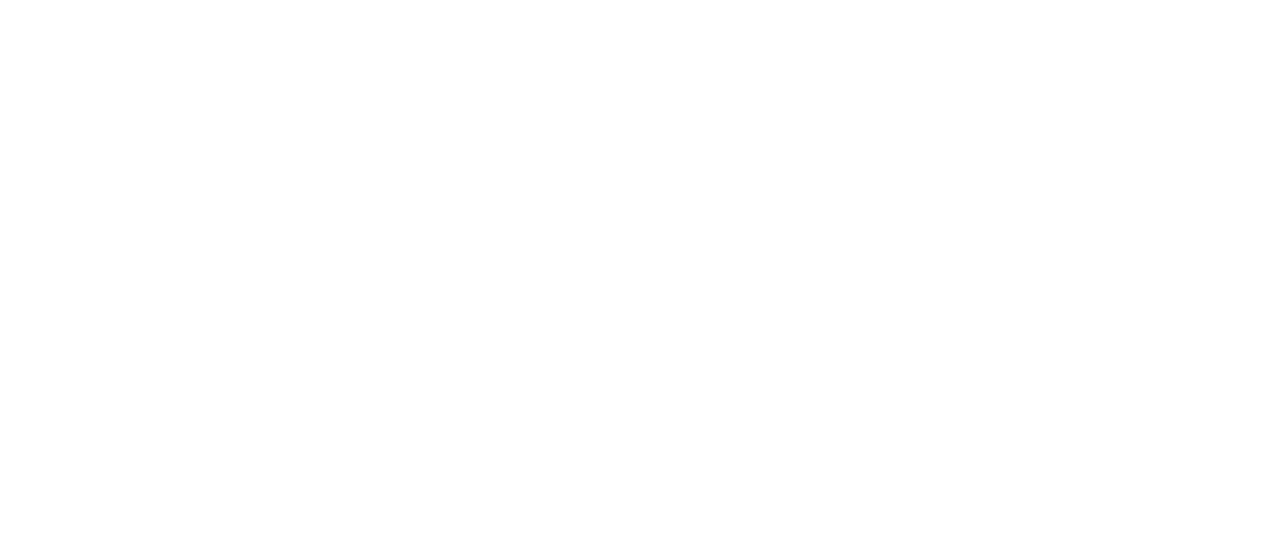
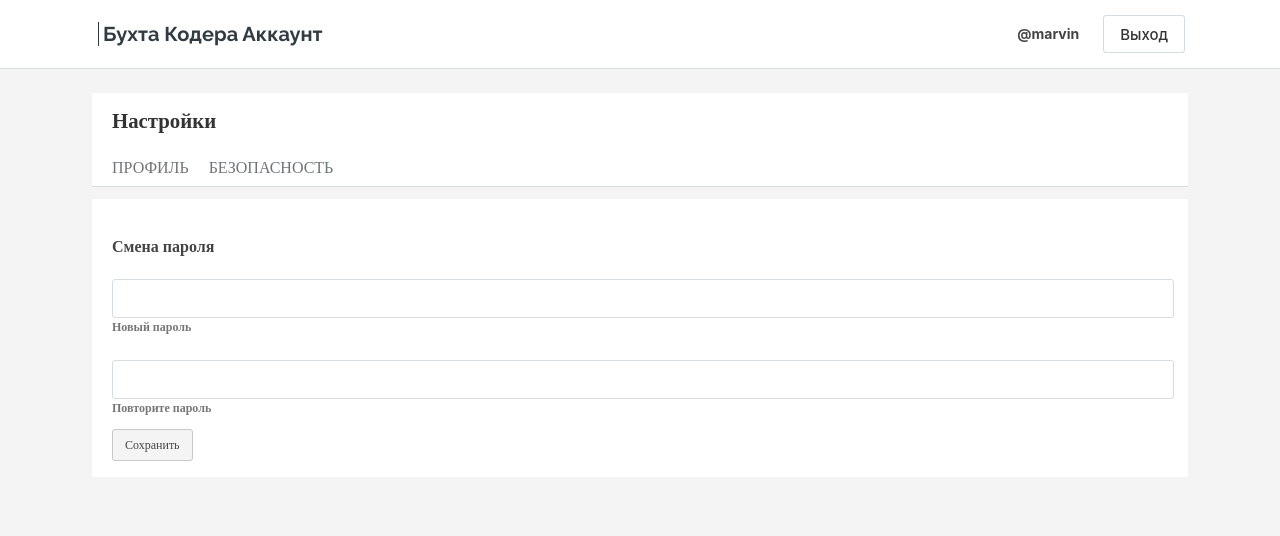
Before and after one commit to TheJecksMan/djangoVS, a Django app: page /setting/security in a window 1280 px wide. Before the commit the part shown is empty. Shown: the top 536 px of the page. Run offline with Django 4.2, Linux system fonts and the light colour scheme; a user stored in the database is signed in.

Commit message:
update project

```diff
--- a/mysite/account/forms.py
+++ b/mysite/account/forms.py
@@ -75,11 +75,8 @@ class ChangeEmail(forms.Form):
 
 
 class ChangePassword(forms.Form):
-    old_password = forms.CharField(
-        max_length=48, widget=forms.PasswordInput(attrs={}))
-
     new_password1 = forms.CharField(
-        max_length=48, widget=forms.PasswordInput(attrs={}))
+        max_length=48, widget=forms.PasswordInput(attrs={'class': 'base_input base-input__input'}))
 
     new_password2 = forms.CharField(
-        max_length=48, widget=forms.PasswordInput(attrs={}))
+        max_length=48, widget=forms.PasswordInput(attrs={'class': 'base_input base-input__input'}))
--- /dev/null
+++ b/mysite/account/static/account/css/general_profile.css
@@ -0,0 +1,73 @@
+body {
+  margin: 0;
+  padding: 0;
+  height: 100%;
+  background: #f4f4f4;
+}
+a {
+  text-decoration: none;
+}
+.layout {
+  height: 100%;
+  width: 100%;
+  min-width: 320px;
+  overflow-x: hidden;
+}
+/* header */
+.layout-header {
+  width: 100%;
+  height: 68px;
+  background: #fff;
+  border-bottom: 1px solid #d5dddf;
+  margin-bottom: 24px;
+}
+.layout-header-inner {
+  max-width: 1100px;
+  margin: 0 auto;
+  height: 100%;
+  display: flex;
+  align-items: center;
+}
+.header_text {
+  border-left: 1px solid;
+  margin-left: 8px;
+  margin-right: 10px;
+  padding-left: 4px;
+  font-family: Raleway-Bold;
+  font-size: 20px;
+  color: #303b44;
+  cursor: default;
+}
+.user_info {
+  margin-left: auto;
+  display: flex;
+  align-items: center;
+}
+.user {
+  -webkit-font-smoothing: antialiased;
+  line-height: 16px;
+  color: #444;
+  font-size: 14px;
+  font-family: "-apple-system", BlinkMacSystemFont, Arial, sans-serif;
+  font-weight: 700;
+  cursor: default;
+}
+.button_exit {
+  border: 1px solid #d3dbdd;
+  background: #fff;
+  height: 36px;
+  margin: 0 5px 0 24px;
+  display: flex;
+  align-items: center;
+  padding: 0 16px;
+  border-radius: 3px;
+  box-shadow: none;
+  line-height: 15px;
+  color: #333;
+  font-size: 15px;
+  font-family: "-apple-system", BlinkMacSystemFont, Arial, sans-serif;
+  font-weight: 500;
+  justify-content: center;
+  text-align: center;
+  cursor: pointer;
+}
--- a/mysite/account/static/account/css/profile.css
+++ b/mysite/account/static/account/css/profile.css
@@ -1,77 +1,3 @@
-body {
-  margin: 0;
-  padding: 0;
-  height: 100%;
-  background: #f4f4f4;
-}
-a {
-  text-decoration: none;
-}
-.layout {
-  height: 100%;
-  width: 100%;
-  min-width: 320px;
-  overflow-x: hidden;
-}
-/* header */
-.layout-header {
-  width: 100%;
-  height: 68px;
-  background: #fff;
-  border-bottom: 1px solid #d5dddf;
-  margin-bottom: 24px;
-}
-.layout-header-inner {
-  max-width: 1100px;
-  margin: 0 auto;
-  height: 100%;
-  display: flex;
-  align-items: center;
-}
-.header_text {
-  border-left: 1px solid;
-  margin-left: 8px;
-  margin-right: 10px;
-  padding-left: 4px;
-  font-family: Raleway-Bold;
-  font-size: 20px;
-  color: #303b44;
-  cursor: default;
-}
-.user_info {
-  margin-left: auto;
-  display: flex;
-  align-items: center;
-}
-.user {
-  -webkit-font-smoothing: antialiased;
-  line-height: 16px;
-  color: #444;
-  font-size: 14px;
-  font-family: "-apple-system", BlinkMacSystemFont, Arial, sans-serif;
-  font-weight: 700;
-  cursor: default;
-}
-.button_exit {
-  border: 1px solid #d3dbdd;
-  background: #fff;
-  height: 36px;
-  margin: 0 5px 0 24px;
-  display: flex;
-  align-items: center;
-  padding: 0 16px;
-  border-radius: 3px;
-  box-shadow: none;
-  line-height: 15px;
-  color: #333;
-  font-size: 15px;
-  font-family: "-apple-system", BlinkMacSystemFont, Arial, sans-serif;
-  font-weight: 500;
-  justify-content: center;
-  text-align: center;
-  cursor: pointer;
-}
-
 /* main container */
 .layout_setting {
   margin-top: 12px;
@@ -190,6 +116,7 @@ input {
 .about {
   height: 180px;
 }
+
 /*Font*/
 @font-face {
   font-family: Raleway-Bold;
--- /dev/null
+++ b/mysite/account/templates/account/header_profile.html
@@ -0,0 +1,18 @@
+{% load static %}
+{% block profile_content %}
+<div class="layout-header">
+    <div class="layout-header-inner">
+        <span class="header_text">Бухта Кодера Аккаунт</span>
+        <div class="user_info">
+            {% if request.user.is_authenticated %}
+            <span class="user">@{{request.user.username}}</span>
+            {% else %}
+            <span class="user">@anonymous</span>
+            {% endif %}
+            <a href="{% url 'logout' %}">
+                <span class="button_exit">Выход</span>
+            </a>
+        </div>
+    </div>
+</div>
+{% endblock %}
--- a/mysite/account/templates/account/login.html
+++ b/mysite/account/templates/account/login.html
@@ -27,13 +27,11 @@
                         <div class="form_field">
                             <label for="login_field" class="form_field_label">Логин</label>
                             {{form.username}}
-                            <!-- <input type="login" name="login" class="form_input"> -->
                         </div>
 
                         <div class="form_field">
                             <label for="password_field" class="form_field_label">Пароль</label>
                             {{form.password}}
-                            <!-- <input type="password" name="password" class="form_input"> -->
                         </div>
                         {% if error_text %}
                         <div class="form_margin">
--- a/mysite/account/templates/account/security.html
+++ b/mysite/account/templates/account/security.html
@@ -1,14 +1,75 @@
+{% load static %}
+
 <!DOCTYPE html>
-<html lang="en">
+<html lang="ru">
 
 <head>
-    <meta charset="UTF-8">
-    <meta name="viewport" content="width=device-width, initial-scale=1.0">
-    <title>Document</title>
+    <meta charset="UTF-8" />
+    <meta name="viewport" content="width=device-width, initial-scale=1.0" />
+    <link rel="shortcut icon" type="image/png" href="{% static 'main/img/favicon.ico' %}" />
+    <link rel="stylesheet" type="text/css" href="{% static 'account/css/profile.css' %}" />
+    <link rel="stylesheet" type="text/css" href="{% static 'account/css/general_profile.css' %}" />
+    <title>Бухта кодера - Безопасность</title>
 </head>
 
 <body>
+    <div class="layout">
+        {% include 'account/header_profile.html' %}
 
+        <div class="layout_setting">
+            <div class="layout_wrap">
+                <div class="layout_container">
+                    <div class="layout_top">
+                        <div class="layout_top_info">
+                            <h1 class="layout_top_text">Настройки</h1>
+                        </div>
+                        <div class="layout_top_tabs">
+                            <a href="{% url 'profile'%}">
+                                <span class="top_tabs">Профиль</span>
+                            </a>
+                            <a href="{% url 'security'%}">
+                                <span class="top_tabs">Безопасность</span>
+                            </a>
+                        </div>
+                    </div>
+
+                    <div class="user_setting_form">
+                        <div class="user_setting">
+                            <form method="POST">
+                                {% csrf_token %}
+                                <div>
+                                    <div class="base_input base_label">
+                                        <span>Смена пароля</span>
+                                        <!-- <div>
+                                            {{form.old_password}}
+                                            <span class="base_description">Старый пароль</span>
+                                        </div> -->
+                                        <div>
+                                            {{form.new_password1}}
+                                            <span class="base_description">Новый пароль</span>
+                                        </div>
+                                        <div>
+                                            {{form.new_password2}}
+                                            <span class="base_description">Повторите пароль</span>
+                                        </div>
+                                    </div>
+                                    <div>
+                                        <label class="button">
+                                            <input type="submit" />
+                                            <span>Сохранить</span>
+                                        </label>
+                                    </div>
+                                </div>
+                            </form>
+                            {% if output_text %}
+                            <span>{{ output_text }}</span>
+                            {% endif %}
+                        </div>
+                    </div>
+                </div>
+            </div>
+        </div>
+    </div>
 </body>
 
 </html>
--- a/mysite/account/views.py
+++ b/mysite/account/views.py
@@ -1,5 +1,7 @@
+from hashlib import new
+from django.http import HttpResponse
 from django.shortcuts import redirect, render
-from .forms import LoginIn, SingUp, ActivateEmail
+from .forms import *
 
 from django.contrib.auth import authenticate, login, logout
 from django.contrib.auth.models import User
@@ -13,7 +15,21 @@ def profile_account(request):
 
 @login_required
 def security_account(request):
-    return render(request, 'account/security.html')
+
+    if request.method == 'POST':
+        form = ChangePassword(request.POST)
+        if form.is_valid():
+            username = request.user.username
+            new_password1 = request.POST['new_password1']  # password
+            new_password2 = request.POST['new_password2']  # repeat password
+            if new_password1 == new_password2:
+                user = User.objects.get(username=username)
+                user.set_password(new_password1)
+                user.save()
+    else:
+        form = ChangePassword()
+
+    return render(request, 'account/security.html', {'form': form})
 
 
 def activate_account(request):
--- a/mysite/mysite/settings.py
+++ b/mysite/mysite/settings.py
@@ -150,3 +150,7 @@ DEFAULT_AUTO_FIELD = 'django.db.models.BigAutoField'
 LOGIN_URL = '/login'
 # redirect при выходе из аккаунта
 LOGOUT_URL = '/login'
+
+
+# SESSION_COOKIE_SECURE = True only https
+CSRF_USE_SESSIONS = True
```
Also changed, not shown: mysite/account/templates/account/profile.html (+9 -15 lines), mysite/account/static/account/css/security.css (added), mysite/db.sqlite3.
